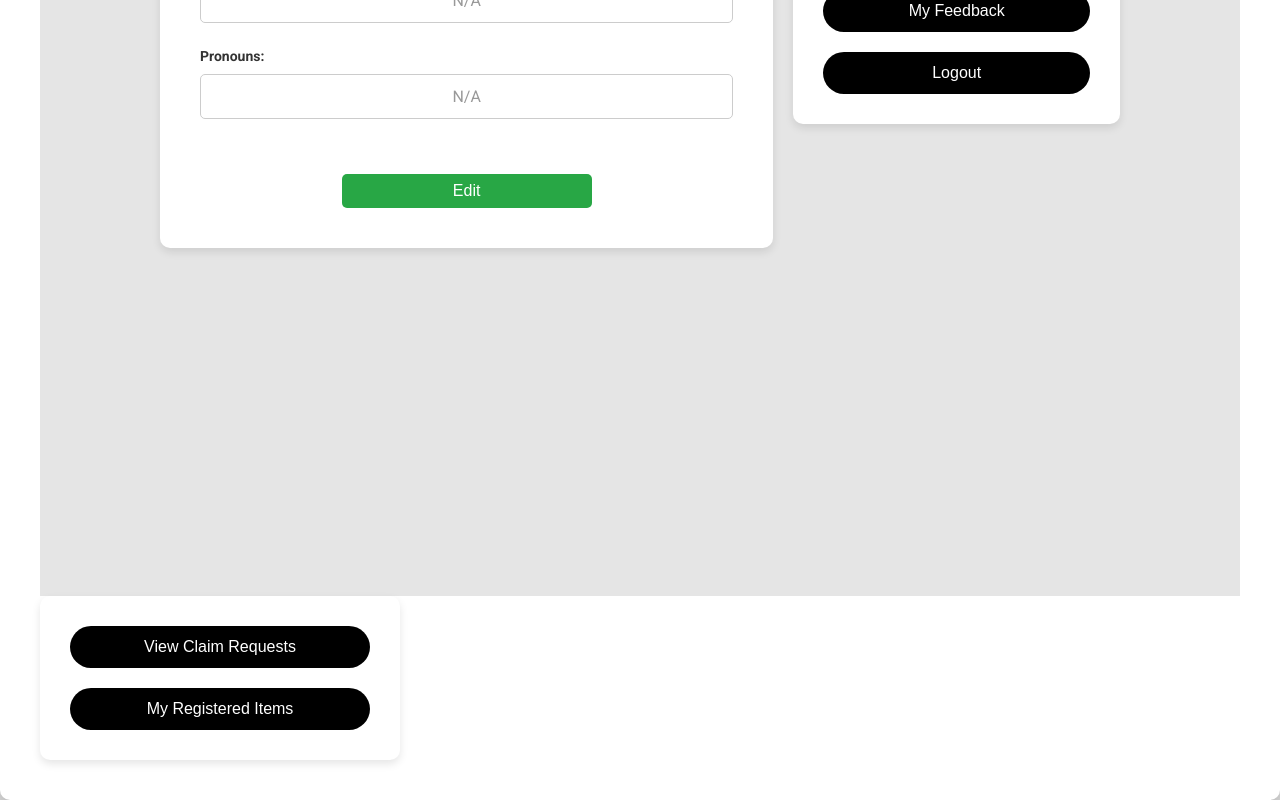
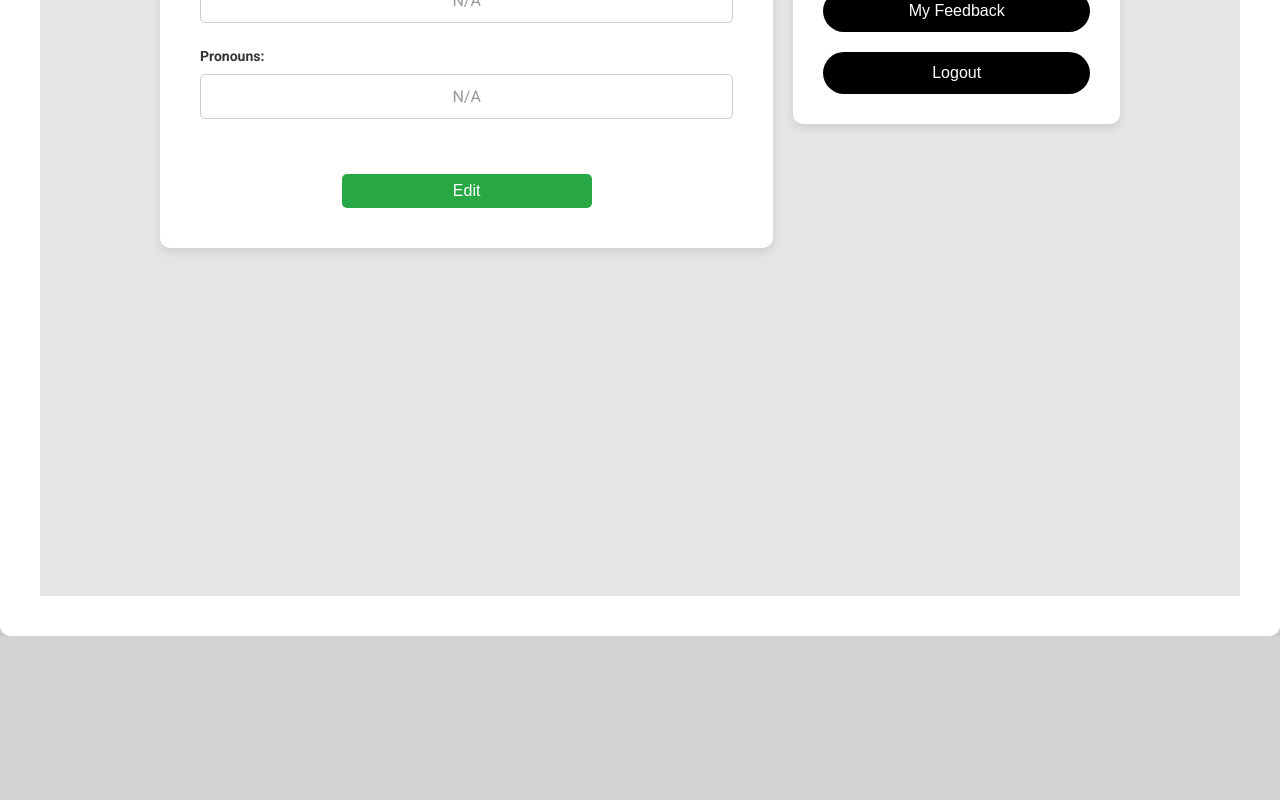
Before and after one commit to daivikghosh/BoilerTrack, a React (Create React App) app: page /UserProfile in a window 1280 px wide. Shown: the part 360-1160 px from the top of the page. After the commit the page ends 996 px from the top, so only its background shows below. Built offline with nearby package versions, Linux system fonts and the light colour scheme.

Commit message:
removed the extra buttons on user profile

```diff
--- a/src/pages/UserProfilePage.js
+++ b/src/pages/UserProfilePage.js
@@ -108,11 +108,7 @@ const UserProfilePage = () => {
         handleSaveClick={handleSaveClick}
       />
 
-      <div className="additional-buttons">
-        <button onClick={handleViewClaimRequests}>View Claim Requests</button>
-        {/* You can add the "My Registered Items" button similarly */}
-        <button onClick={handleViewRegistedItems}>My Registered Items</button>
-      </div>
+
     </div>
   );
 };
```
